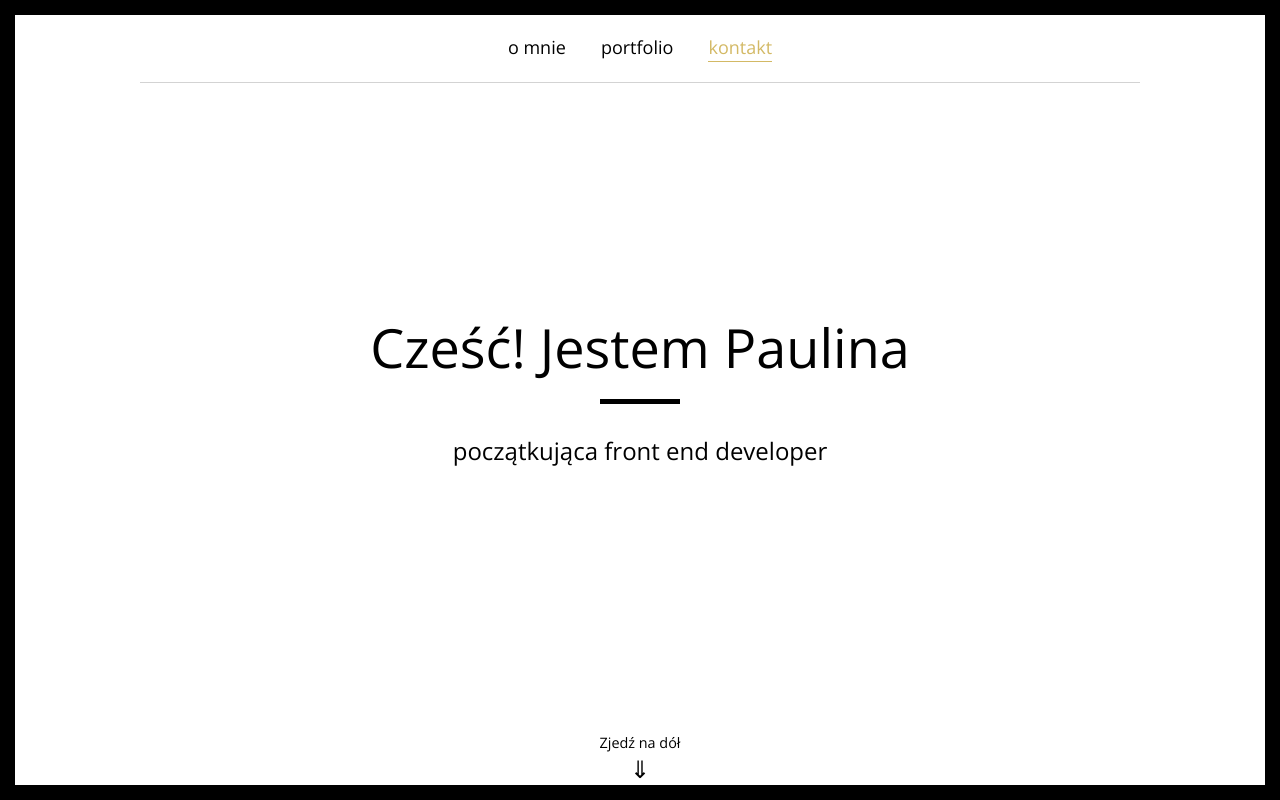
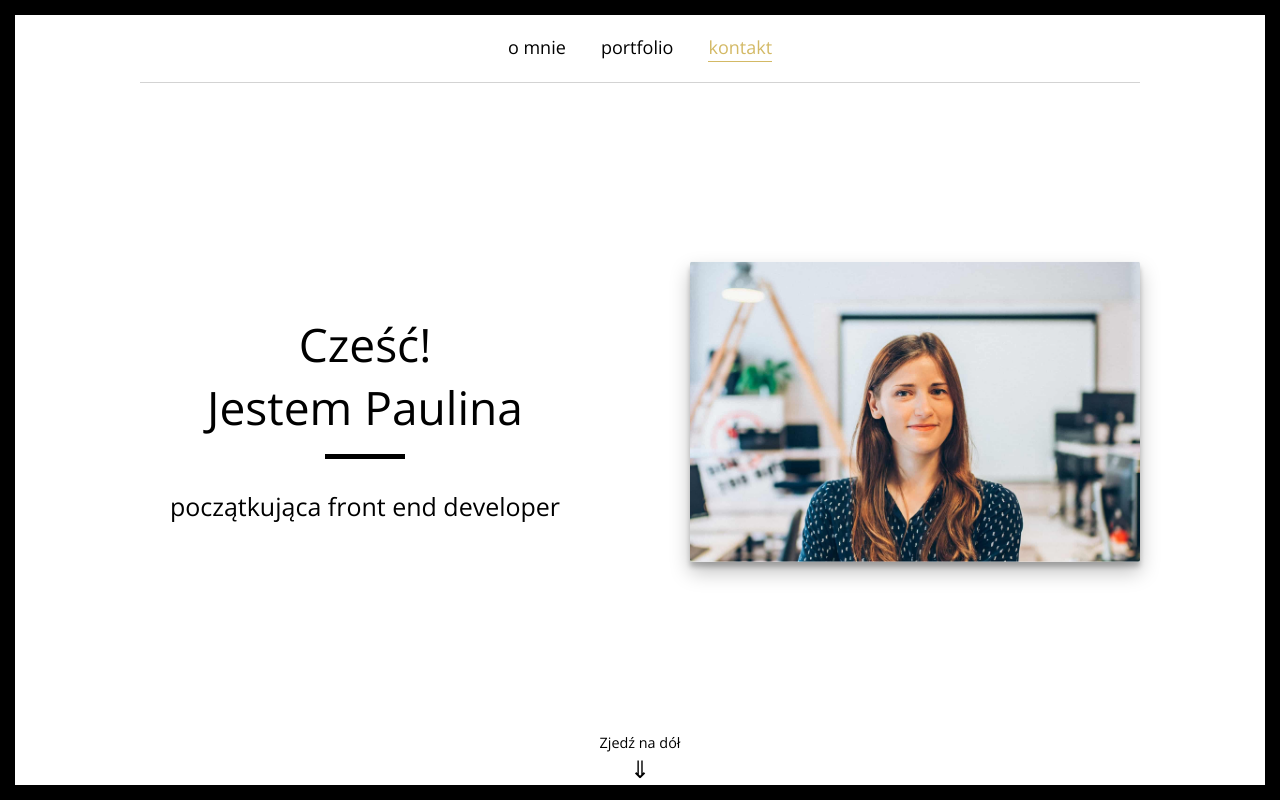
Before and after one commit to chatajazzy/portfolio, a plain HTML site: page index.html in a window 1280 px wide. Shown: the top 800 px of the page. Drawn offline with nearby package versions, Linux system fonts and the light colour scheme.

Commit message:
media queries changes with orientation and header photo optimized

```diff
--- a/css/style.css
+++ b/css/style.css
@@ -14,6 +14,9 @@ body {
 html {
     font-size: 62.5%;
     font-weight: 300;
+}
+* {
+    box-sizing: border-box;
 }
 .container {
     max-width: 1000px;
@@ -45,7 +48,6 @@ h6 {
     box-sizing: border-box;
 }
 /* preloader */
-
 #preload {
     width: 100%;
     height: 100%;
@@ -86,7 +88,6 @@ h6 {
     animation-iteration-count: infinite;
 }
 /* header */
-
 .header-overlay {
     background: #000;
     width: 100%;
@@ -103,21 +104,8 @@ h6 {
     background-color: #fff;
     height: 100vh;
     color: #000;
-    display: -webkit-box;
-    display: -webkit-flex;
-    display: -ms-flexbox;
-    display: flex;
-    -webkit-box-align: center;
-    -webkit-align-items: center;
-    -ms-flex-align: center;
-    align-items: center;
-    -webkit-box-pack: center;
-    -webkit-justify-content: center;
-    -ms-flex-pack: center;
-    justify-content: center;
 }
 /* nav */
-
 .page-nav {
     width: 100%;
     position: absolute;
@@ -160,21 +148,42 @@ h6 {
     background: #fff;
 }
 /* header caption */
-
 .header-caption {
-    padding: 0 10px;
-    padding: 0 1rem;
+  position: absolute;
+  top: 50%;
+  left: 50%;
+  padding-top: 64px;
+  transform: translate(-50%, -50%);
 }
 .header-caption h1 {
-    font-size: 30px;
     font-size: 3rem;
 }
 .header-caption p {
-    font-size: 20px;
     font-size: 2rem;
 }
+.header-caption:after {
+    content: '';
+    display: block;
+    clear: both;
+}
+.header-item {
+    width: 100%;
+    position: relative;
+}
+.header-photo img {
+      position: absolute;
+  top: 50%;
+  left: 50%;
+
+  transform: translate(-50%, -50%);
+    border-radius: 2px;
+    max-width: 100%;
+    box-shadow: 0 10px 20px rgba(0, 0, 0, 0.25), 0 5px 5px rgba(0, 0, 0, 0.22);
+}
+.header-photo {
+    margin-top: 50px;
+}
 /* general */
-
 .section-title {
     font-size: 50px;
     font-size: 5rem;
@@ -253,7 +262,6 @@ h6 {
     background-color: #000;
 }
 /* info */
-
 .info-paragraph {
     font-size: 13px;
     font-size: 1.3rem;
@@ -278,7 +286,6 @@ h6 {
     margin-bottom: 2rem;
 }
 /* skill modal */
-
 .modal-toggle,
 .submit-btn {
     display: block;
@@ -357,13 +364,11 @@ h6 {
     -webkit-transition: all 0.3s 0.12s;
     transition: all 0.3s 0.12s;
     -webkit-transform: translateY(-10%);
-    -ms-transform: translateY(-10%);
     transform: translateY(-10%);
     opacity: 0;
 }
 .modal.is-visible .modal-transition {
     -webkit-transform: translateY(0);
-    -ms-transform: translateY(0);
     transform: translateY(0);
     opacity: 1;
 }
@@ -419,7 +424,6 @@ h6 {
     width: 100%;
     border: 0;
 }
-
 progress::-webkit-progress-bar {
     background-color: #ddd;
 }
@@ -440,7 +444,6 @@ progress::-moz-progress-bar {
     fill: #d3b965;
 }
 /* portfolio */
-
 .grid {
     margin: 30px auto;
 }
@@ -500,16 +503,13 @@ progress::-moz-progress-bar {
     width: 100%;
     text-align: center;
     display: -webkit-box;
-    display: -webkit-flex;
     display: -ms-flexbox;
     display: flex;
     -webkit-box-orient: vertical;
     -webkit-box-direction: normal;
-    -webkit-flex-direction: column;
     -ms-flex-direction: column;
     flex-direction: column;
     -webkit-box-pack: center;
-    -webkit-justify-content: center;
     -ms-flex-pack: center;
     justify-content: center;
 }
@@ -522,7 +522,6 @@ progress::-moz-progress-bar {
     color: #fff;
     -webkit-transition: all 300ms ease-out;
     transition: all 300ms ease-out;
-    -ms-transform: translateY(40px);
     transform: translateY(40px);
     -webkit-transform: translateY(40px);
 }
@@ -539,12 +538,10 @@ progress::-moz-progress-bar {
 .photo-item:hover .description,
 .photo-item:focus .description {
     opacity: 1;
-    -ms-transform: translateX(0px);
     transform: translateX(0px);
     -webkit-transform: translateX(0px);
 }
 /* contact */
-
 span {
     font-size: 15px;
     font-size: 1.5rem;
@@ -573,13 +570,14 @@ textarea {
 }
 input:focus,
 textarea:focus {
-   outline: 1px solid #000 !important;
+    outline: 1px solid #000 !important;
 }
 .submit-btn {
     border: 0;
     cursor: pointer;
     margin: 40px auto;
     margin: 4rem auto;
+    -webkit-transition: color 0.5s linear;
     transition: color 0.5s linear;
 }
 .contact-text p {
@@ -593,10 +591,7 @@ textarea:focus {
     font-weight: 400;
 }
 /* footer */
-
 .page-footer {
-/*     margin-bottom: 10px;
-margin-bottom: 1rem; */
     padding: 10px 0 50px;
     padding: 1rem 0;
     width: 90%;
@@ -610,6 +605,18 @@ margin-bottom: 1rem; */
     font-size: 2rem;
 }
 /* animations */
+@-webkit-keyframes pulsate {
+    0% {
+        opacity: 0;
+    }
+    50% {
+        opacity: 1.0;
+        )
+    }
+    100% {
+        opacity: 0;
+    }
+}
 
 @keyframes pulsate {
     0% {
@@ -621,6 +628,20 @@ margin-bottom: 1rem; */
     }
     100% {
         opacity: 0;
+    }
+}
+@-webkit-keyframes floating {
+    0% {
+        -webkit-transform: translateY(0%);
+        transform: translateY(0%);
+    }
+    50% {
+        -webkit-transform: translateY(16%);
+        transform: translateY(16%);
+    }
+    100% {
+        -webkit-transform: translateY(0%);
+        transform: translateY(0%);
     }
 }
 @keyframes floating {
@@ -637,14 +658,53 @@ margin-bottom: 1rem; */
         transform: translateY(0%);
     }
 }
+@-webkit-keyframes fadeIn {
+    0% {} 100% {
+        opacity: 1;
+    }
+}
 @keyframes fadeIn {
     0% {} 100% {
         opacity: 1;
     }
 }
 /* media queries */
-
-@media (min-width: 720px) {
+@media (max-width: 350px) and (orientation: portrait) {
+    .header-caption {
+        padding-top: 0;
+    }
+    .header-item {
+        height: 150px !important;
+    }
+    .header-photo {
+        margin: 0;
+    }
+}
+@media only screen and (min-width: 450px) and (orientation: landscape) {
+    .header-caption {
+        width: 80%;
+        margin: 0 auto;
+    }
+      .header-item {
+        width: 45%;
+        margin-right: 10%;
+    }
+    .header-item:first-child {
+        margin-right: 0;
+    }
+    .header-photo {
+        float: right;
+        margin-top: 0;
+    }
+    .header-text {
+        float: left;
+        padding: 2% 0;
+    }
+    .header-text h1 {
+        margin-top: 1.5rem;
+    }
+}
+@media only screen and (min-width: 720px) and (orientation: landscape) {
     html {
         font-size: 75%;
     }
@@ -707,15 +767,12 @@ margin-bottom: 1rem; */
     .contact-text {
         height: 410px;
         display: -webkit-box;
-        display: -webkit-flex;
         display: -ms-flexbox;
         display: flex;
         -webkit-box-align: center;
-        -webkit-align-items: center;
         -ms-flex-align: center;
         align-items: center;
         -webkit-box-pack: center;
-        -webkit-justify-content: center;
         -ms-flex-pack: center;
         justify-content: center;
     }
--- a/index.html
+++ b/index.html
@@ -26,7 +26,7 @@
 	<meta name="theme-color" content="#ffffff">
 
   	<link href='http://fonts.googleapis.com/css?family=Open+Sans:400,700,300' rel='stylesheet' type='text/css'>
-	<link rel="stylesheet" href="css/style.css">
+	<link rel="stylesheet" href="css/style.min.css">
 </head>
 <body>
 	<div class="header-overlay">
@@ -46,11 +46,16 @@
 					</ul>
 				</nav>
 				<div class="header-caption">
-					<a href="index.html">
+				<div class="header-photo header-item">
+					<img src="img/avatar.jpg" alt="">
+				</div>
+				<div class="header-text header-item">
+						<a href="index.html">
 						<h1>Cześć! Jestem&nbsp;Paulina</h1>
 						<div class="square"></div>
 					</a>
-					<p>początkująca front&nbsp;end&nbsp;developer</p>
+					<p class="subtitle">początkująca front&nbsp;end&nbsp;developer</p>
+				</div>
 				</div>
 				<a href="#info" class="arrow floating">
 					<p>Zjedź na dół</p>
@@ -327,6 +332,5 @@ $(document).ready(preLoader);
 <script src="js/AnimOnScroll.js"></script>
 <script src="js/jquery.waypoints.min.js"></script>
 <script src="js/main.js"></script>
-
 </body>
 </html>
--- a/js/main.js
+++ b/js/main.js
@@ -1,3 +1,17 @@
+$(function() {
+  var $columns = $('.header-item');
+var height = 0;
+$columns.each(function () {
+  if ($(this).height() > height) {
+    height = $(this).height();
+  }
+});
+
+$columns.height(height);
+  $("#page-header h1").fitText(1, { minFontSize: '25px', maxFontSize: '55px' });
+  $("#page-header .subtitle").fitText(1, { minFontSize: '12px', maxFontSize: '25px' });
+});
+
 //preloader
 document.body.classList.add("js");
 
@@ -108,6 +122,8 @@ $(function() {
   });
 });
 
+
+
 //skills modal
 $(".modal-toggle").on("click", function(e) {
   e.preventDefault();
@@ -118,10 +134,54 @@ $(".modal-toggle").on("click", function(e) {
       });
 });
 
-
 //porftolio animation
 	new AnimOnScroll( document.getElementById( 'grid' ), {
 				minDuration : 0.4,
 				maxDuration : 0.7,
 				viewportFactor : 0.2
 			} );
+
+
+/*global jQuery */
+/*!
+* FitText.js 1.2
+*
+* Copyright 2011, Dave Rupert http://daverupert.com
+* Released under the WTFPL license
+* http://sam.zoy.org/wtfpl/
+*
+* Date: Thu May 05 14:23:00 2011 -0600
+*/
+
+(function( $ ){
+
+  $.fn.fitText = function( kompressor, options ) {
+
+    // Setup options
+    var compressor = kompressor || 1,
+        settings = $.extend({
+          'minFontSize' : Number.NEGATIVE_INFINITY,
+          'maxFontSize' : Number.POSITIVE_INFINITY
+        }, options);
+
+    return this.each(function(){
+
+      // Store the object
+      var $this = $(this);
+
+      // Resizer() resizes items based on the object width divided by the compressor * 10
+      var resizer = function () {
+        $this.css('font-size', Math.max(Math.min($this.width() / (compressor*10), parseFloat(settings.maxFontSize)), parseFloat(settings.minFontSize)));
+      };
+
+      // Call once to set.
+      resizer();
+
+      // Call on resize. Opera debounces their resize by default.
+      $(window).on('resize.fittext orientationchange.fittext', resizer);
+
+    });
+
+  };
+
+})( jQuery );
```
Also changed, not shown: css/style.min.css, img/avatar.jpg (added), 1 other file.
